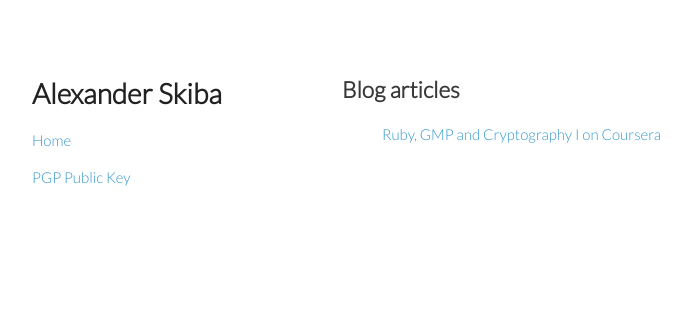
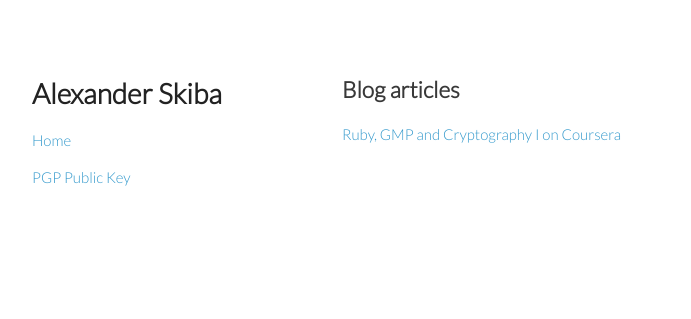
Before and after one commit to lacrosse/lacrosse.github.io, a Jekyll site: the page built from index.md, in a window 1280 px wide. Shown: the top 319 px of the page, without its empty margins (178-869 px from the left). Built offline with Jekyll 4.4.1, drawn with Linux system fonts in a browser that asks for light colours; nearby versions of some CDN libraries; Markdown is read by kramdown in place of the engine named in the settings.

Commit message:
Update posts list

```diff
--- a/index.md
+++ b/index.md
@@ -5,6 +5,6 @@ title: Blog
 
 ## Blog articles
 
-<ul>{% for post in site.posts %}
-<li><a href="{{ post.url }}">{{ post.title }}</a></li>
-{% endfor %}</ul>
+{% for post in site.posts %}
+<p><a href="{{ post.url }}">{{ post.title }}</a></p>
+{% endfor %}
```
